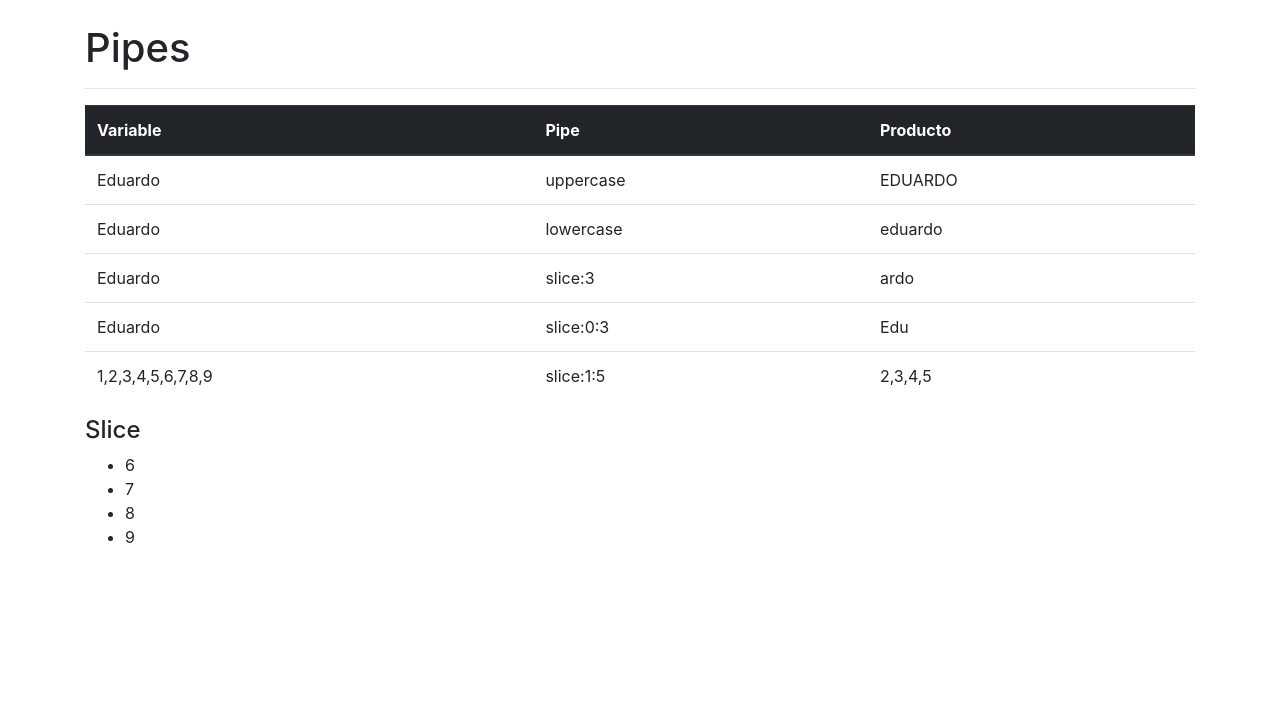
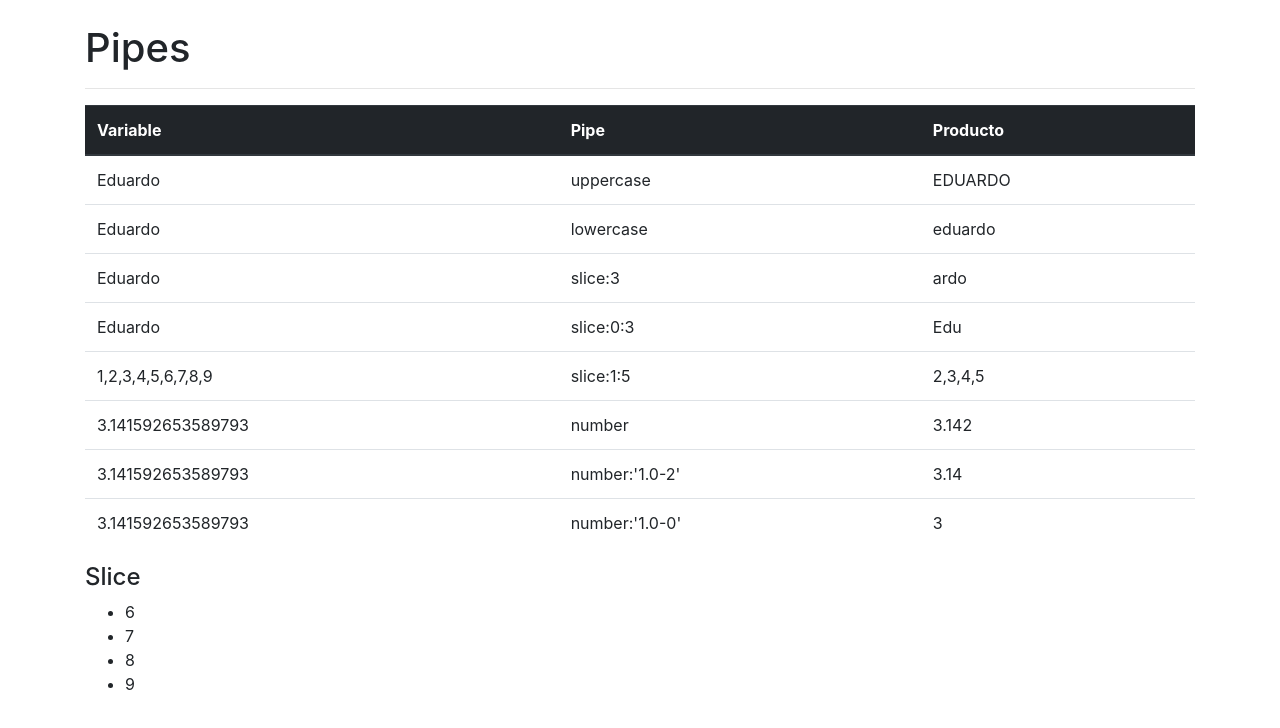
Before and after one commit to ecreyes/AngularPipes, an Angular app: page / in a window 1280 px wide. Shown: the top 728 px of the page. Built offline with nearby package versions, Linux system fonts and the light colour scheme.

Commit message:
decimal pipe ejemplos

```diff
--- a/src/app/app.component.html
+++ b/src/app/app.component.html
@@ -36,6 +36,21 @@
         <td>slice:1:5</td>
         <td>{{arreglo | slice:1:5}}</td>
       </tr>
+      <tr>
+        <td>{{PI}}</td>
+        <td>number</td>
+        <td>{{PI | number}}</td>
+      </tr>
+      <tr>
+        <td>{{PI}}</td>
+        <td>number:'1.0-2'</td>
+        <td>{{PI | number:'1.0-2'}}</td>
+      </tr>
+      <tr>
+        <td>{{PI}}</td>
+        <td>number:'1.0-0'</td>
+        <td>{{PI | number:'1.0-0'}}</td>
+      </tr>
     </tbody>
   </table>
 
--- a/src/app/app.component.ts
+++ b/src/app/app.component.ts
@@ -8,4 +8,5 @@
 export class AppComponent {
   nombre:string = "Eduardo";
   arreglo = [1,2,3,4,5,6,7,8,9];
+  PI = Math.PI;
 }
```
